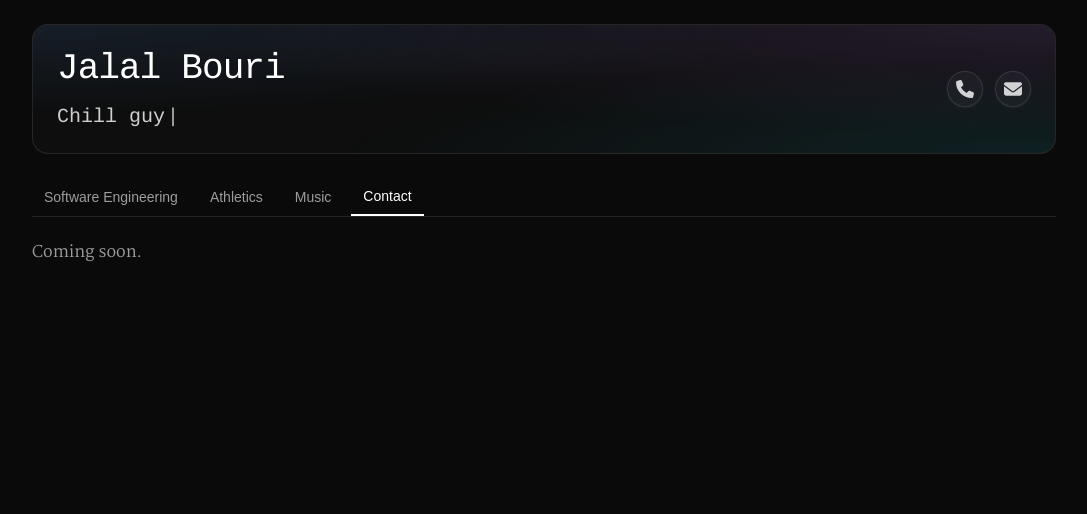
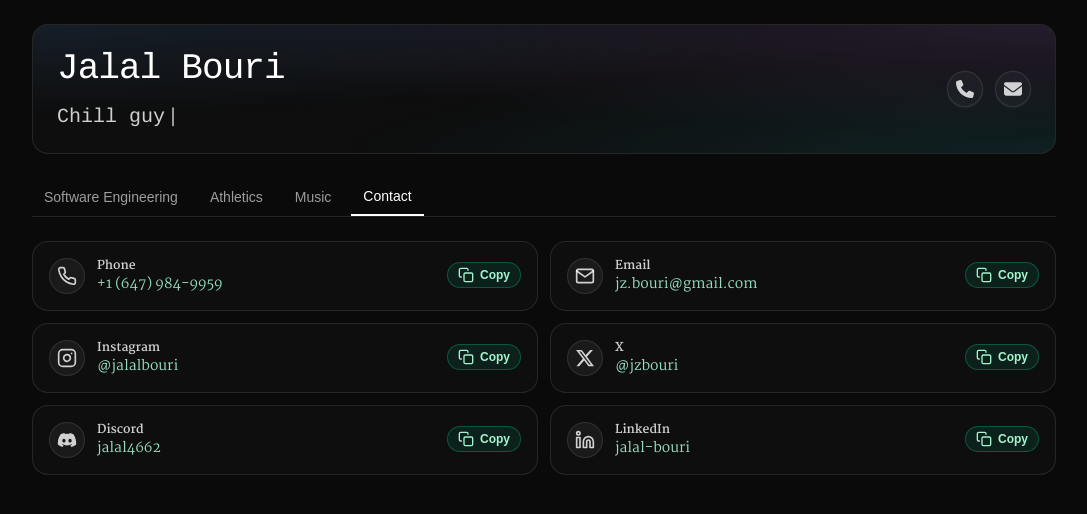
Before and after one commit to jzbouri/personal-website, a Next.js app: page /contact in a window 1280 px wide. Shown: the top 514 px of the page, without its empty margins (96-1183 px from the left). Built offline with nearby package versions, Linux system fonts and the light colour scheme; no server answers; a web font is replaced by a local one.

Commit message:
add contact methods

```diff
--- a/app/(tabs)/contact/page.tsx
+++ b/app/(tabs)/contact/page.tsx
@@ -1,9 +1,6 @@
 "use client";
+import Contact from "@/components/sections/Contact";
 
 export default function ContactPage() {
-  return (
-    <section className="space-y-3">
-      <p className="text-white/60">Coming soon.</p>
-    </section>
-  );
+  return <Contact />;
 }
--- /dev/null
+++ b/components/sections/Contact.tsx
@@ -0,0 +1,21 @@
+"use client";
+
+import ContactList from "./contact/ContactList";
+import type { ContactItem } from "./contact/types";
+
+export default function Contact() {
+  const items: ContactItem[] = [
+    { link: "tel:+16479849959", label: "Phone", value: "+1 (647) 984-9959" },
+    { link: "mailto:jz.bouri@gmail.com", label: "Email", value: "jz.bouri@gmail.com" },
+    { link: "https://www.instagram.com/jalalbouri", label: "Instagram", value: "@jalalbouri" },
+    { link: "https://x.com/jzbouri", label: "X", value: "@jzbouri" },
+    { link: "https://discord.com", label: "Discord", value: "jalal4662" },
+    { link: "https://www.linkedin.com/in/jalal-bouri", label: "LinkedIn", value: "jalal-bouri" },
+  ];
+
+  return (
+    <section className="space-y-4">
+      <ContactList items={items} />
+    </section>
+  );
+}
```
